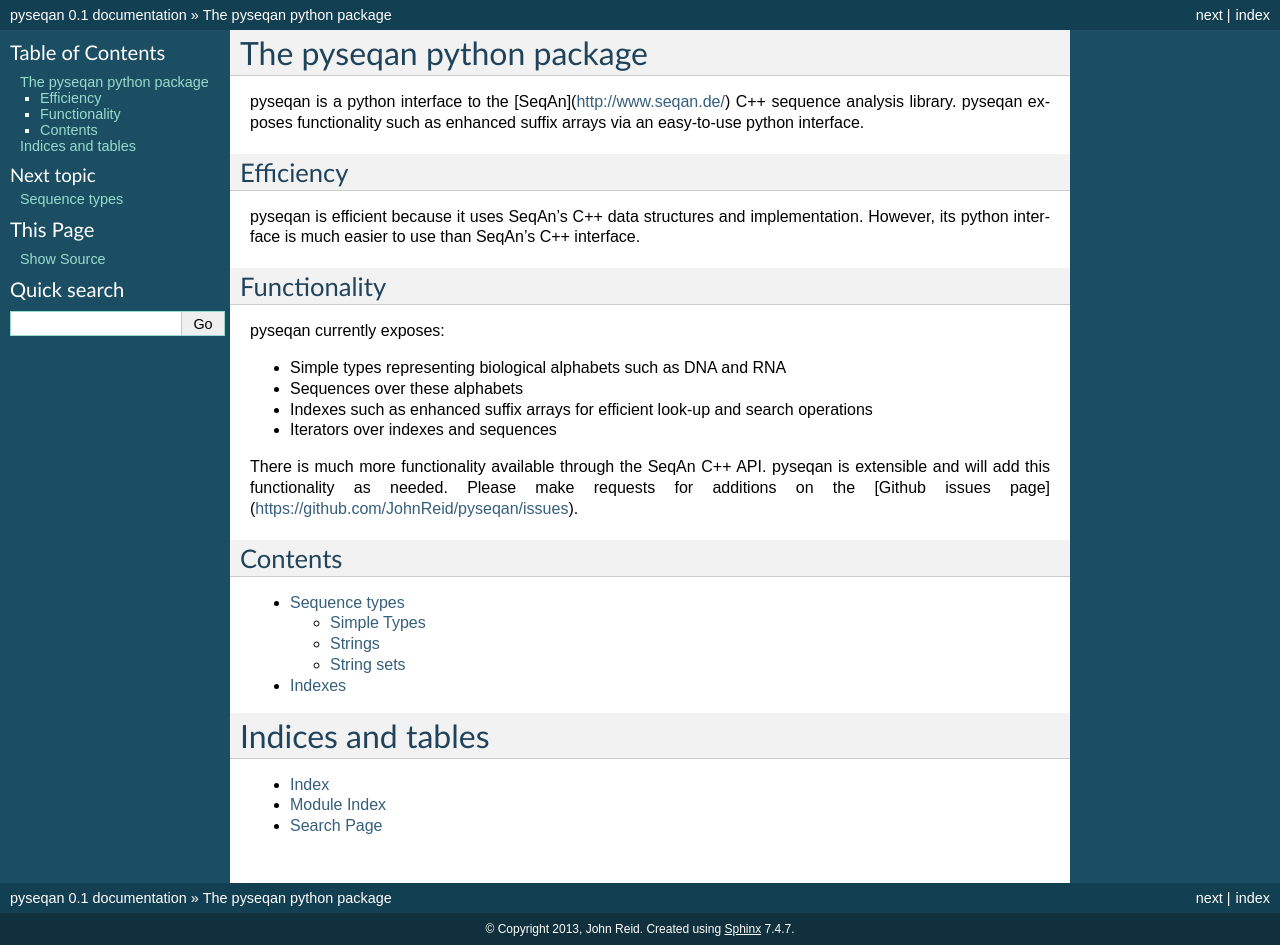
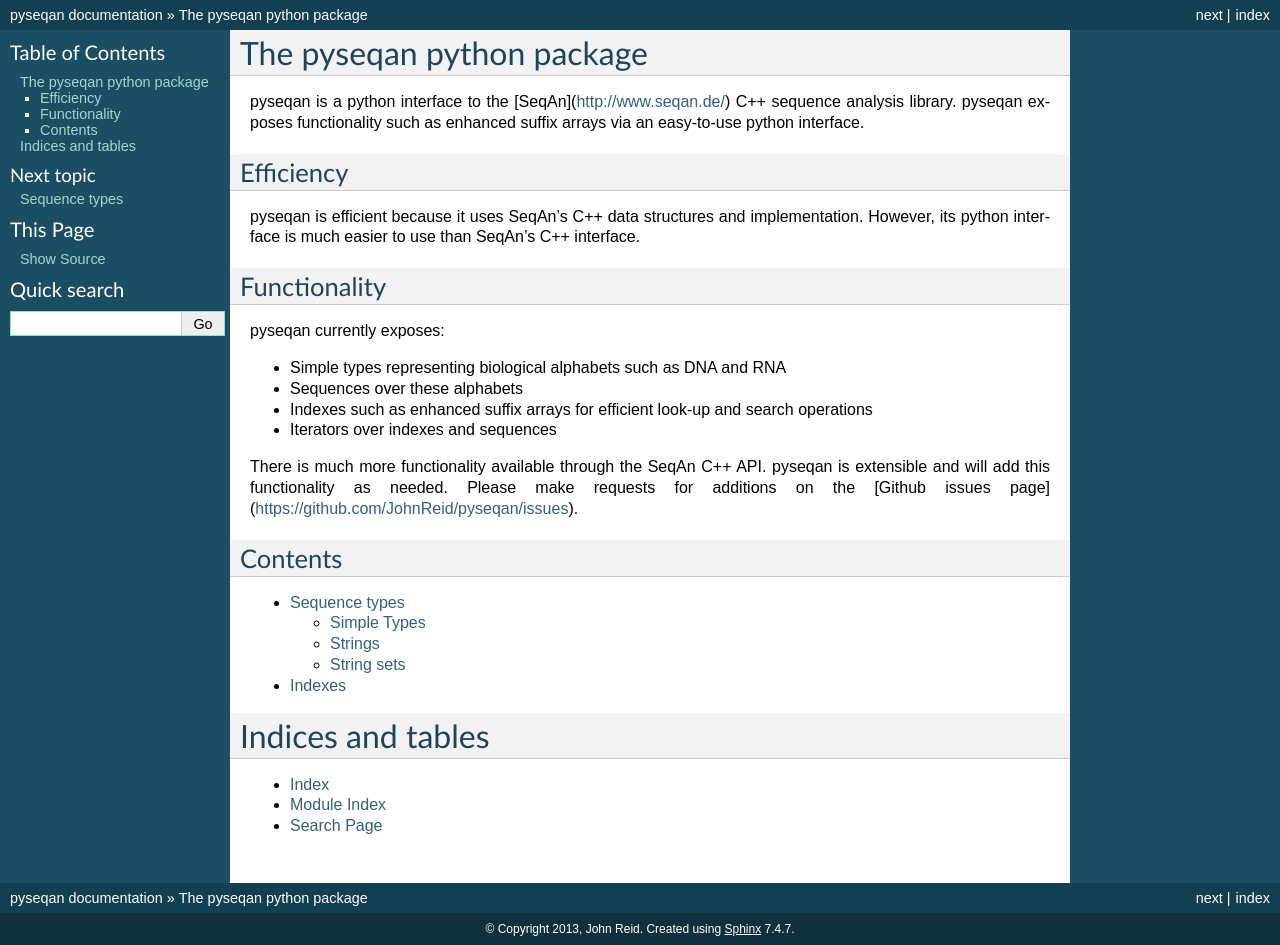
Before and after one commit to JohnReid/pyseqan, a Sphinx documentation site: the page built from docs/source/index.rst, in a window 1280 px wide. Built offline with Sphinx 7.4.7, drawn with Linux system fonts in a browser that asks for light colours; the version number could not be read and is left out.

Commit message:
Use version from package

```diff
--- a/docs/source/conf.py
+++ b/docs/source/conf.py
@@ -12,6 +12,7 @@
 # serve to show the default.
 
 import sys, os
+import seqan
 
 # If extensions (or modules to document with autodoc) are in another directory,
 # add these directories to sys.path here. If the directory is relative to the
@@ -48,9 +49,9 @@
 # built documents.
 #
 # The short X.Y version.
-version = '0.1'
+version = seqan.__version__
 # The full version, including alpha/beta/rc tags.
-release = '0.1'
+release = seqan.__release__
 
 # The language for content autogenerated by Sphinx. Refer to documentation
 # for a list of supported languages.
```
